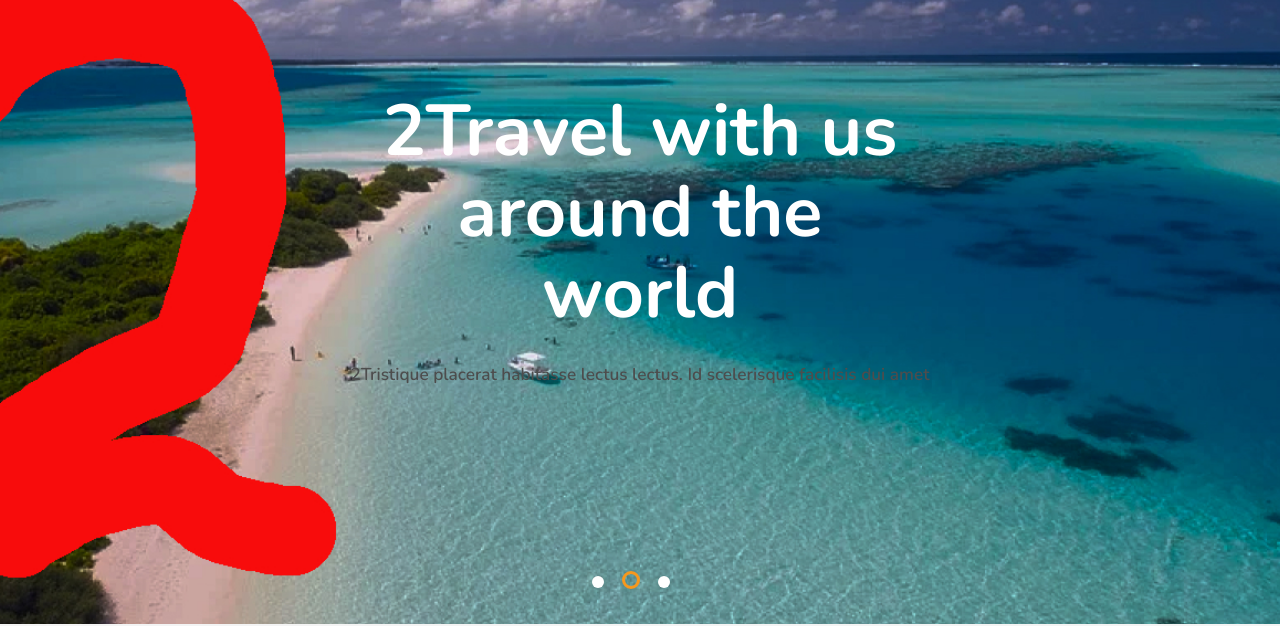
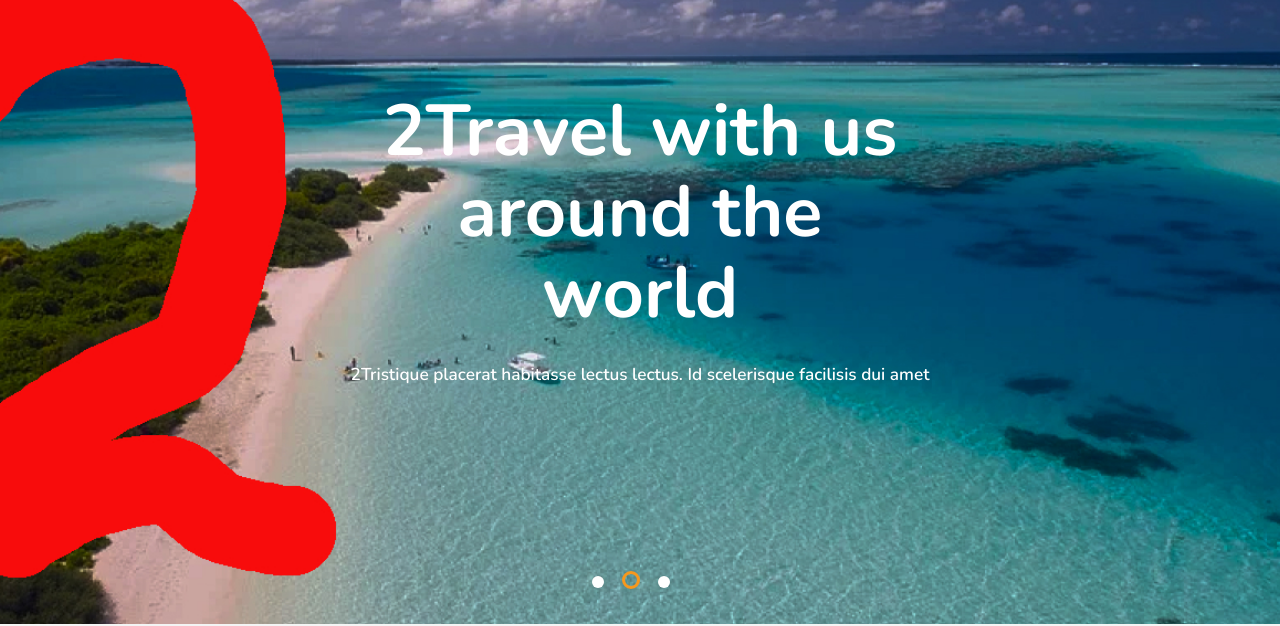
Before and after one commit to max-mosquito/travel, a plain HTML site: page index.html in a window 1280 px wide. Shown: the part 176-802 px from the top of the page. Drawn offline with nearby package versions, Linux system fonts and the light colour scheme; a web font is replaced by a local one.

Commit message:
Update style.css

```diff
--- a/css/style.css
+++ b/css/style.css
@@ -131,7 +131,7 @@ body.lock:after {
 .slider1_text p {
   font-family: Nunito;
   font-weight: 600;
-  color: #4D4D4D;
+  color: #fff;
   text-align: center;
   font-size: calc(16px + 2 * ((100vw - 320px) / 1600));
   line-height: calc(22px + 3 * ((100vw - 320px) / 1600));
```
